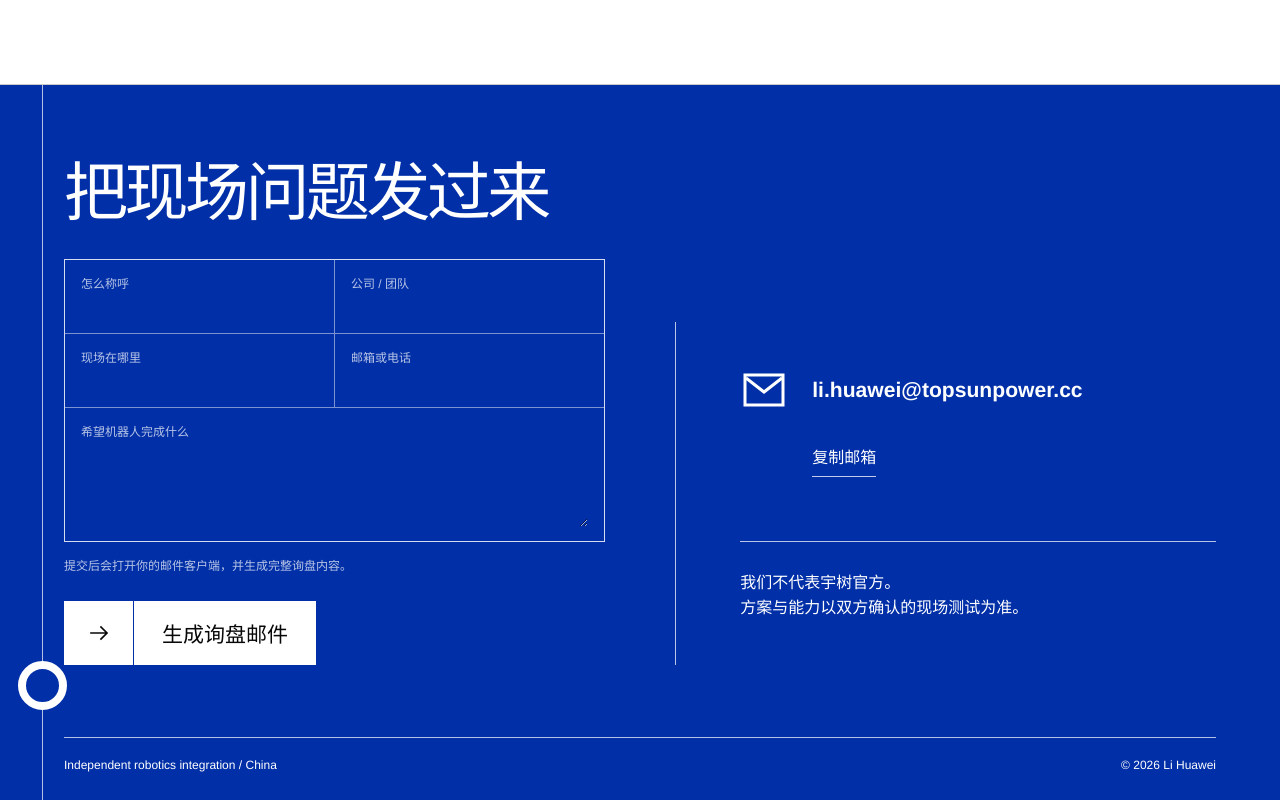
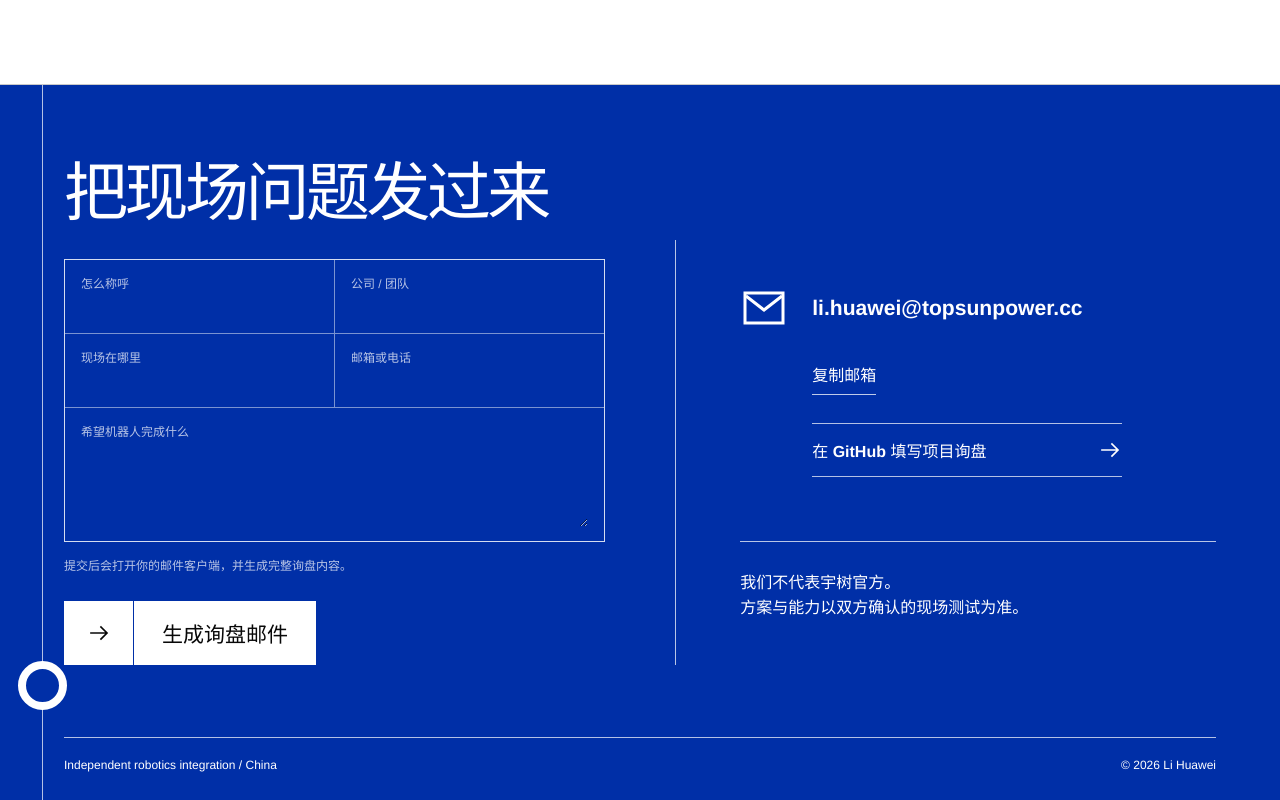
Before and after one commit to lihuawei-topsun/robotics-field-integration, a React (Vite) app: page / in a window 1280 px wide. Shown: the part 3594-4394 px from the top of the page. Built offline with nearby package versions, Linux system fonts and the light colour scheme.

Commit message:
Add trackable project inquiry channel

```diff
--- a/src/App.jsx
+++ b/src/App.jsx
@@ -1,6 +1,7 @@
 import { useMemo, useState } from 'react'
 
 const EMAIL = 'li.huawei@topsunpower.cc'
+const INQUIRY_URL = 'https://github.com/lihuawei-topsun/robotics-field-integration/issues/new?template=project-inquiry.yml'
 
 const scenarios = [
   {
@@ -154,6 +155,9 @@ function InquiryForm() {
           <a href={`mailto:${EMAIL}`}>{EMAIL}</a>
         </div>
         <button className="copy-button" type="button" onClick={copyEmail}>{copied ? '已复制' : '复制邮箱'}</button>
+        <a className="github-inquiry" href={INQUIRY_URL} target="_blank" rel="noreferrer">
+          在 GitHub 填写项目询盘 <ArrowIcon />
+        </a>
         <div className="contact-aside__note">
           <p>我们不代表宇树官方。</p>
           <p>方案与能力以双方确认的现场测试为准。</p>
--- a/src/styles.css
+++ b/src/styles.css
@@ -117,6 +117,8 @@ figcaption { position: absolute; right: 18px; bottom: 16px; max-width: 70%; padd
 .contact-aside__email svg { width: 48px; flex: 0 0 48px; }
 .contact-aside__email a { min-width: 0; font-size: clamp(18px, 1.65vw, 24px); font-weight: 650; text-decoration: none; white-space: nowrap; }
 .copy-button { margin: 22px 0 0 72px; padding: 8px 0; color: var(--white); background: none; border: 0; border-bottom: 1px solid rgba(255,255,255,.75); cursor: pointer; }
+.github-inquiry { display: flex; align-items: center; justify-content: space-between; gap: 18px; margin: 28px 0 0 72px; max-width: 310px; padding: 14px 0; color: var(--white); border-top: 1px solid rgba(255,255,255,.7); border-bottom: 1px solid rgba(255,255,255,.7); text-decoration: none; font-weight: 650; }
+.github-inquiry:hover .arrow { transform: translateX(4px); }
 .contact-aside__note { margin-top: 64px; padding-top: 28px; border-top: 1px solid rgba(255,255,255,.72); font-size: 16px; line-height: 1.6; }
 .contact-aside__note p { margin: 0; }
 .contact-route { position: absolute; left: calc(var(--gutter) - 22px); top: 0; bottom: 0; width: 1px; background: rgba(255,255,255,.7); }
@@ -186,6 +188,7 @@ figcaption { position: absolute; right: 18px; bottom: 16px; max-width: 70%; padd
   .contact-aside__email a { font-size: 17px; }
   .contact-aside__email a { white-space: normal; overflow-wrap: anywhere; }
   .copy-button { margin-left: 48px; }
+  .github-inquiry { margin-left: 48px; }
   .contact footer { flex-direction: column; }
 }
 
```
Also changed, not shown: 1 other file (tests, documents, lock files or other folders).
